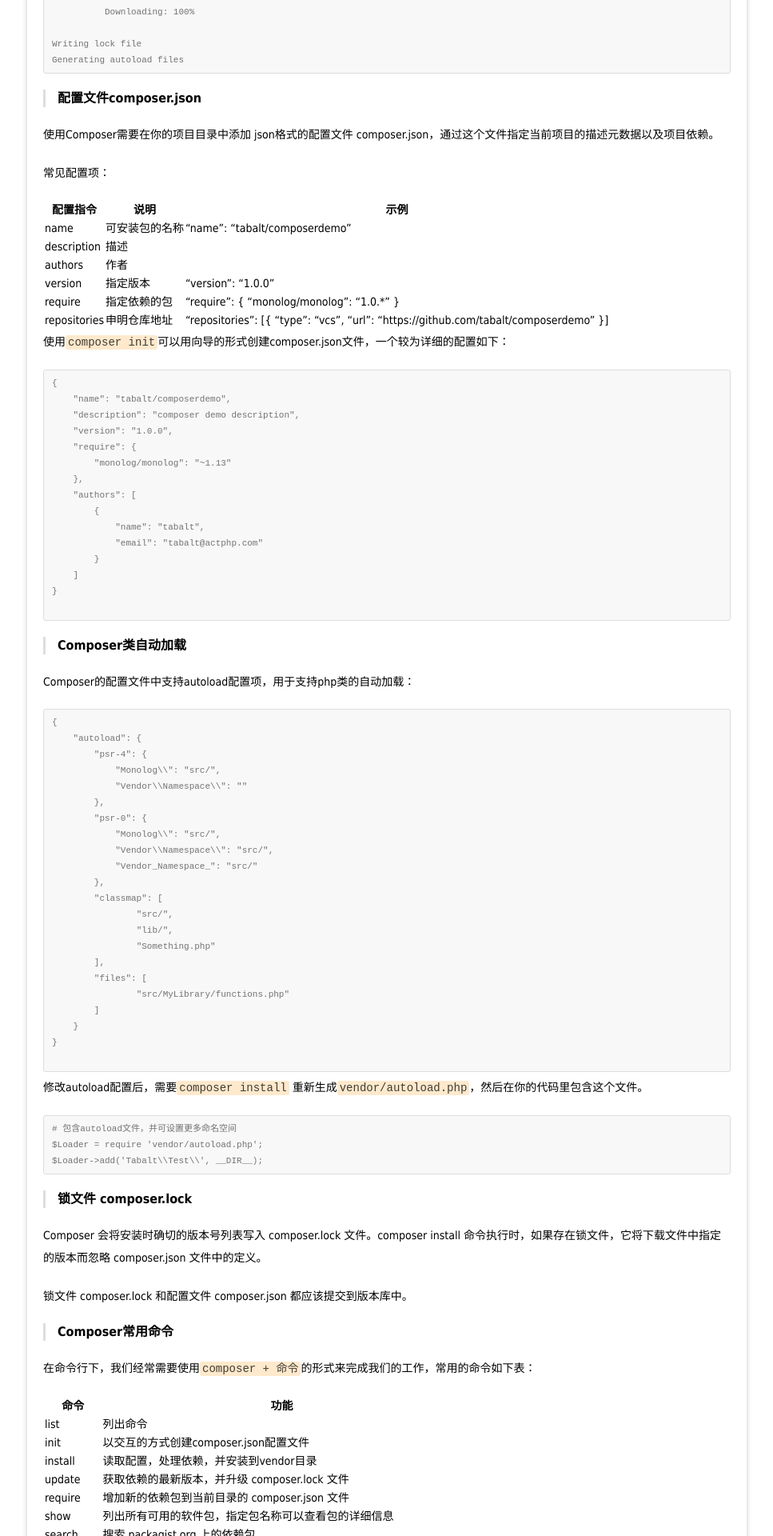
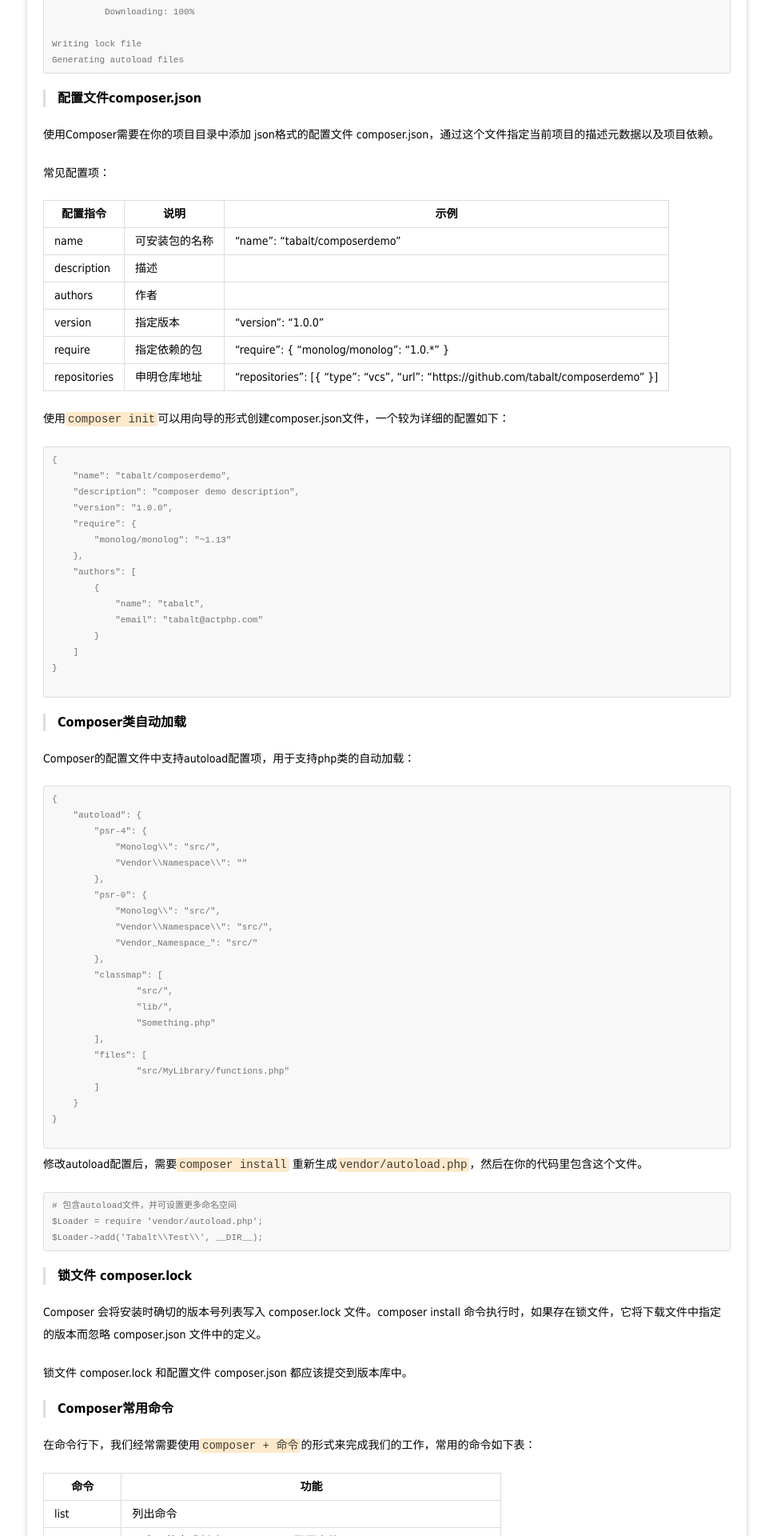
Before and after one commit to tabalt/tabalt.github.io, a Jekyll site: the page built from _posts/php/2015-04-28-php-composer.md, in a window 1280 px wide. Shown: the part 943-2863 px from the top of the page at 80% size, without its empty margins (156-1123 px from the left). Built offline with Jekyll 4.4.1, drawn with Linux system fonts in a browser that asks for light colours; Markdown is read by kramdown in place of the engine named in the settings; comment, search, counter and statistics services are not loaded.

Commit message:
update table style

```diff
--- a/static/css/style.css
+++ b/static/css/style.css
@@ -115,3 +115,20 @@ ul li.inline{ display:inline;}
 
 .tag-list { padding: 10px; border: 1px dashed #ccc;}
 .tag-list a { padding: 2px; }
+
+
+
+table {
+    border-collapse: collapse;
+    border-spacing: 0;
+    margin-bottom: 20px;
+}
+
+table th, table td {
+    padding: 6px 13px;
+    border: 1px solid #ddd;
+}
+
+table th {
+    font-weight: bold;
+}
```
